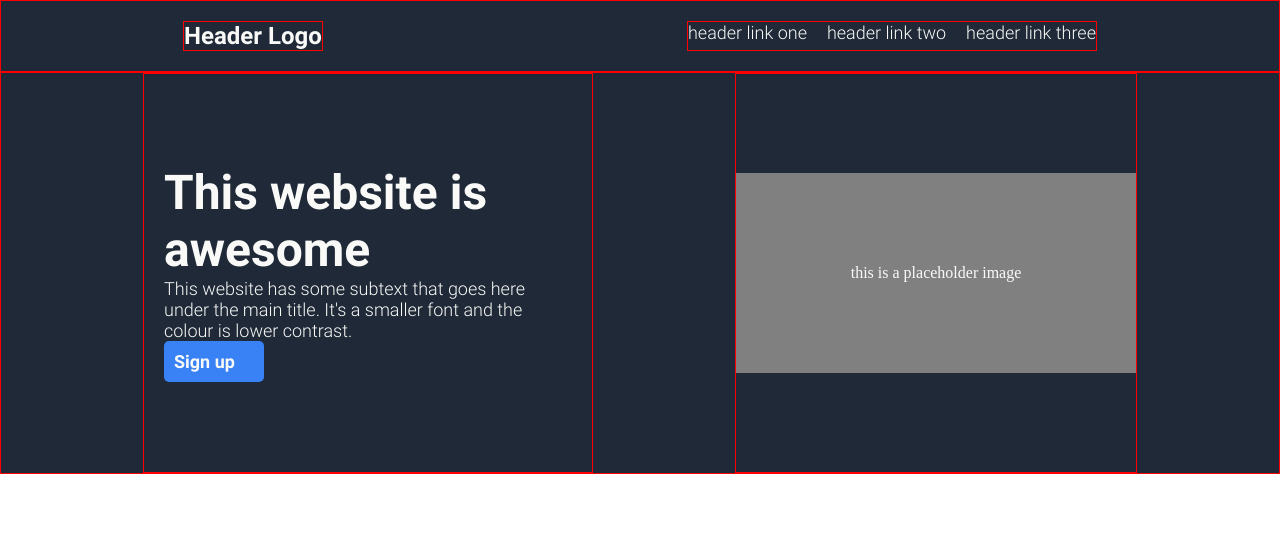
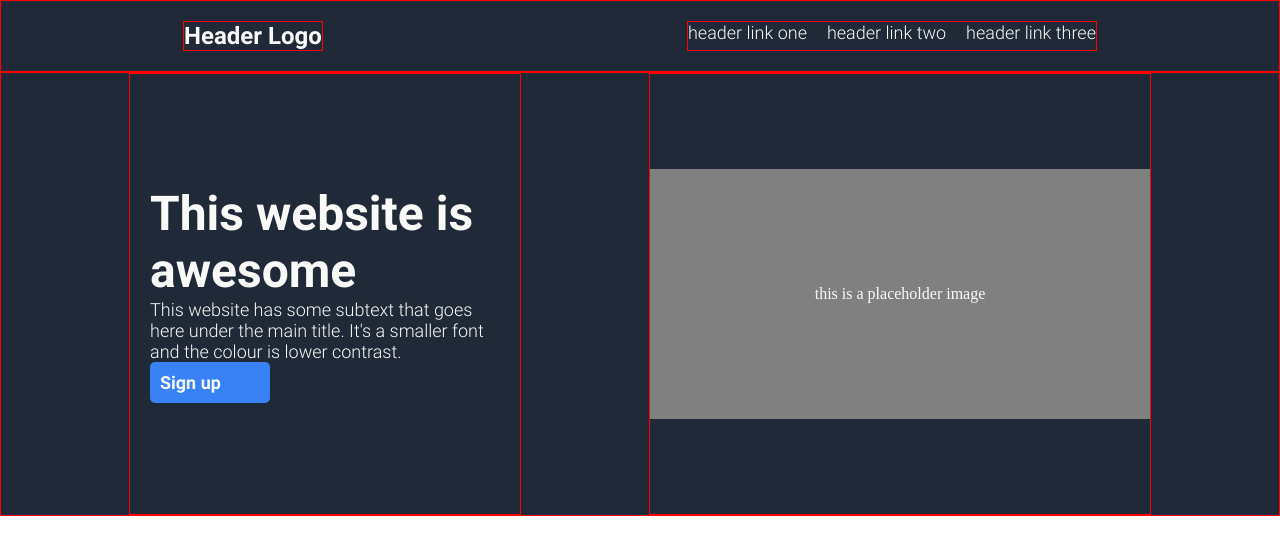
Before and after one commit to MrNikira/landing-page, a plain HTML site: page index.html in a window 1280 px wide. Drawn offline with Linux system fonts and the light colour scheme.

Commit message:
Add entire page container, removed box-sizing, and applied container CSS flex

```diff
--- a/index.html
+++ b/index.html
@@ -8,6 +8,7 @@
 </head>
 
 <body>
+    <div class="container">
         <div class="header-container">
             <div class="header-logo">Header Logo</div>
             <div class="header-links">
@@ -27,7 +28,7 @@
             <div class="hero-right">
                 <div class="img-placeholder">this is a placeholder image</div>
             </div>
-
+        </div>
     </div>
 </body>
 
--- a/styles.css
+++ b/styles.css
@@ -1,7 +1,6 @@
 * {
     padding: 0;
     margin: 0;
-    box-sizing: border-box;
 }
 
 @font-face {
@@ -17,6 +16,12 @@
 @font-face {
     font-family: robotoExtraBold;
     src: url(./fonts/Roboto-Bold.ttf);
+}
+
+.container {
+    /* border: 1px solid red; */
+    display: flex;
+    flex-direction: column;
 }
 
 .header-container {
@@ -52,7 +57,7 @@
 }
 
 .hero-left {
-    width: 450px;
+    width: 350px;
     height: 400px;
     display: flex;
     flex-direction: column;
@@ -82,8 +87,8 @@
 
 .img-placeholder {
     background-color: grey;
-    width: 400px;
-    height: 200px;
+    width: 500px;
+    height: 250px;
     display: flex;
     justify-content: center;
     align-items: center;
```
Lines whose indentation alone changed are shown as unchanged.
